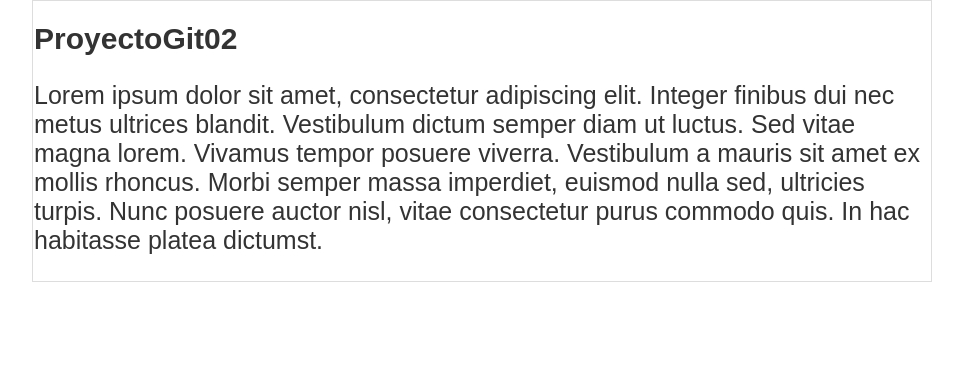
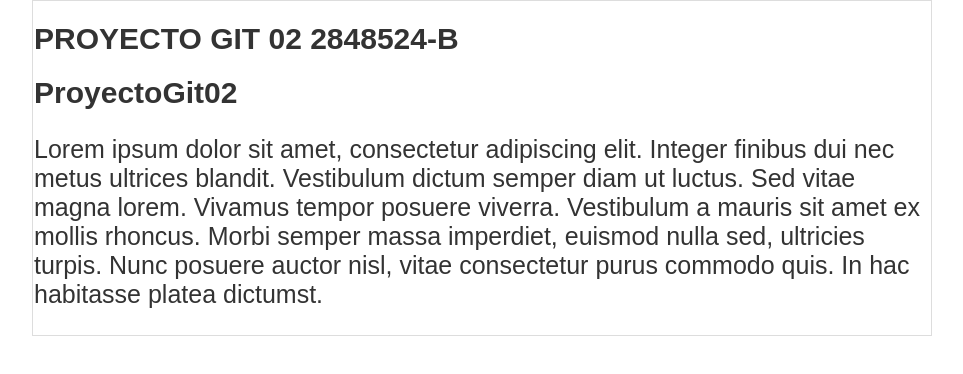
Before and after one commit to WashingtonNieto/ProyectoGit02, a plain HTML site: page index.html in a window 1280 px wide. Shown: the whole page, without its empty margins (158-1121 px from the left). Drawn offline with Linux system fonts and the light colour scheme.

Commit message:
actualizacion html cabecera

```diff
--- a/index.html
+++ b/index.html
@@ -9,6 +9,9 @@
 <body>
     <div id="container">
         <div id="post">
+            <div id="header">
+                <h1> PROYECTO GIT 02 2848524-B</h1>
+            </div>
             <h1>ProyectoGit02</h1>
             <p>Lorem ipsum dolor sit amet, consectetur adipiscing elit. Integer finibus dui nec metus ultrices blandit. Vestibulum dictum semper diam ut luctus. Sed vitae magna lorem. Vivamus tempor posuere viverra. Vestibulum a mauris sit amet ex mollis rhoncus. Morbi semper massa imperdiet, euismod nulla sed, ultricies turpis. Nunc posuere auctor nisl, vitae consectetur purus commodo quis. In hac habitasse platea dictumst.</p>
         </div>
```
